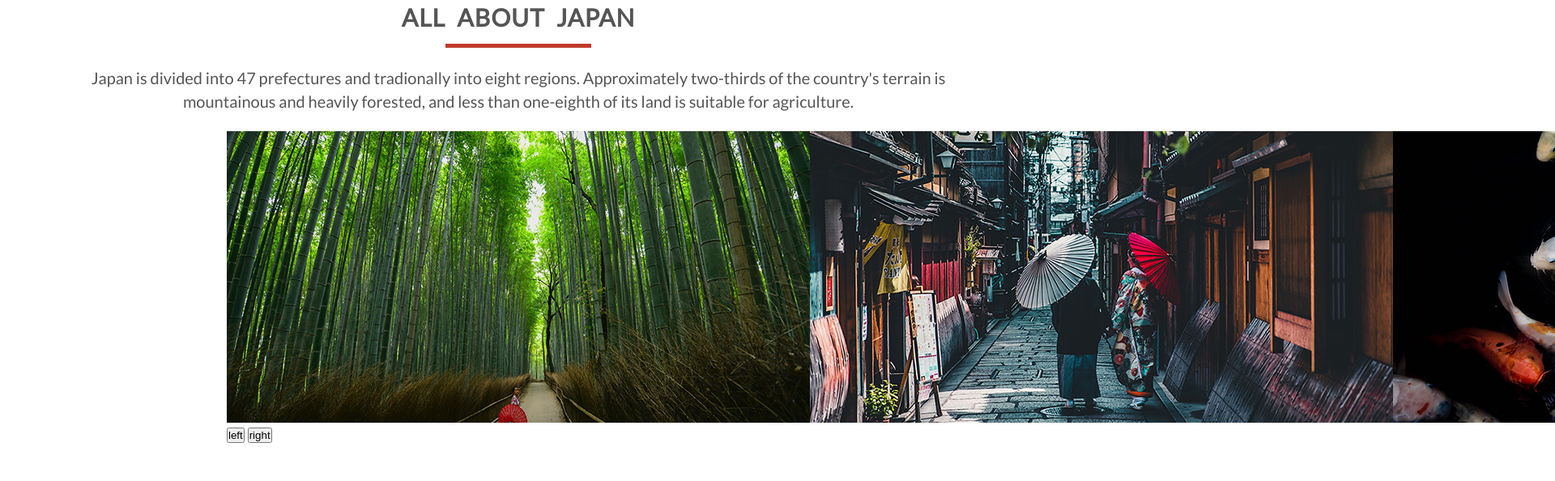
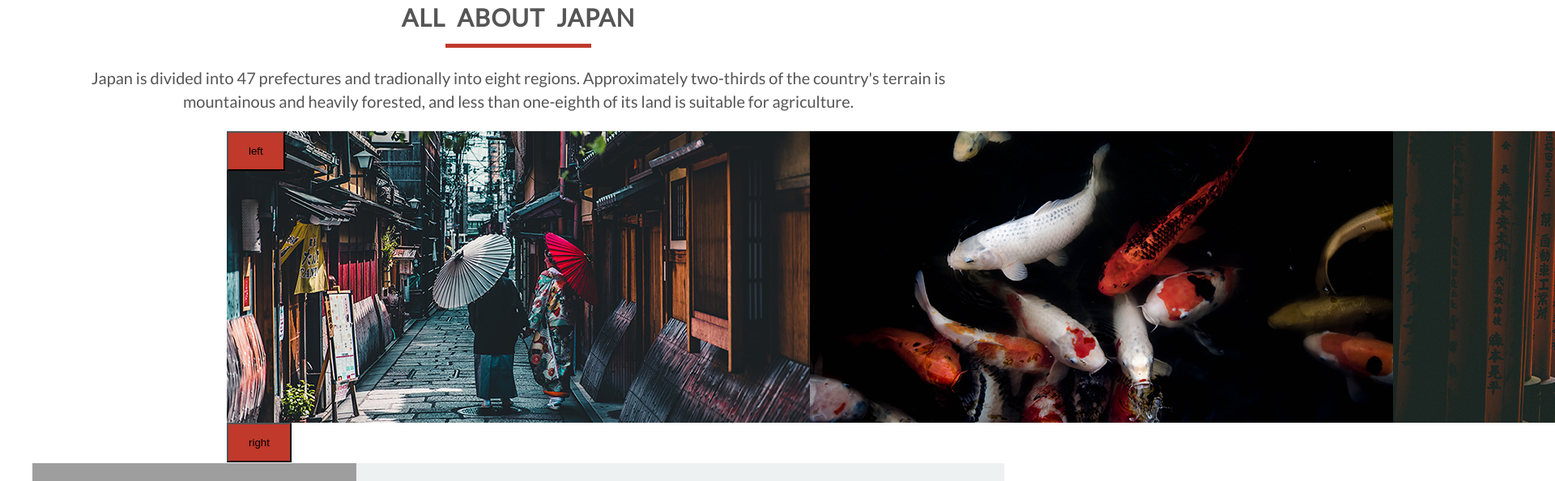
Before and after one commit to manna84/japan-tourism-UX, a plain HTML site: page index.html in a window 1280 px wide. Shown: the part 847-1441 px from the top of the page at 81% size, 1920 px wide, since content can reach past the window. Drawn offline with Linux system fonts and the light colour scheme; grey boxes are pictures that could not be loaded; a web font is replaced by a local one.

Commit message:
adjusted button positions

```diff
--- a/css/style.css
+++ b/css/style.css
@@ -76,7 +76,10 @@ h3 {
 .btn {
     padding: 15px 25px;
     background-color: #c0392b;
+    position: absolute;
+    z-index: 1;
 }
+
 
 .btn:hover {
     opacity: .7;
--- a/index.html
+++ b/index.html
@@ -34,19 +34,16 @@
             </section>
 
             <section class="about-container">
+                <button class="btn left" id=left-btn>left</button>
                 <div class="about-slide">
-                    <img src="css/img/pic-6.jpg" id="lastcopy" alt="seventh picture">
                     <img src="css/img/pic-1.jpg" alt="first picture">
                     <img src="css/img/pic-2.jpg" alt="second picture">
                     <img src="css/img/pic-3.jpg" alt="third picture">
                     <img src="css/img/pic-4.jpg" alt="fourth picture">
                     <img src="css/img/pic-5.jpg" alt="fifth picture">
                     <img src="css/img/pic-6.jpg" alt="seventh picture">
-                    <img src="css/img/pic-1.jpg" id="firstcopy" alt="first picture">
                 </div>
-
-                <button id=left-btn>left</button>
-                <button id=right-btn>right</button>
+                <button class="btn right" id=right-btn>right</button>
 
             </section>
 
```
